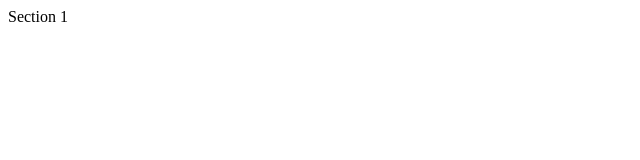
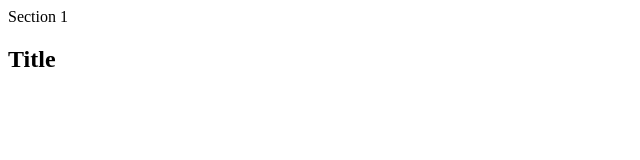
Before and after one commit to Olena40a/test2, a plain HTML site: page index.html in a window 1280 px wide. Shown: the full height of the page, 0-640 px from the left. Drawn offline with Linux system fonts and the light colour scheme.

Commit message:
add h1 in section 1

```diff
--- a/index.html
+++ b/index.html
@@ -7,6 +7,8 @@
 </head>
 <body>
     <header></header>
-    <section>Section 1</section>
+    <section>Section 1
+        <h1>Title</h1>
+    </section>
 </body>
 </html>
```
